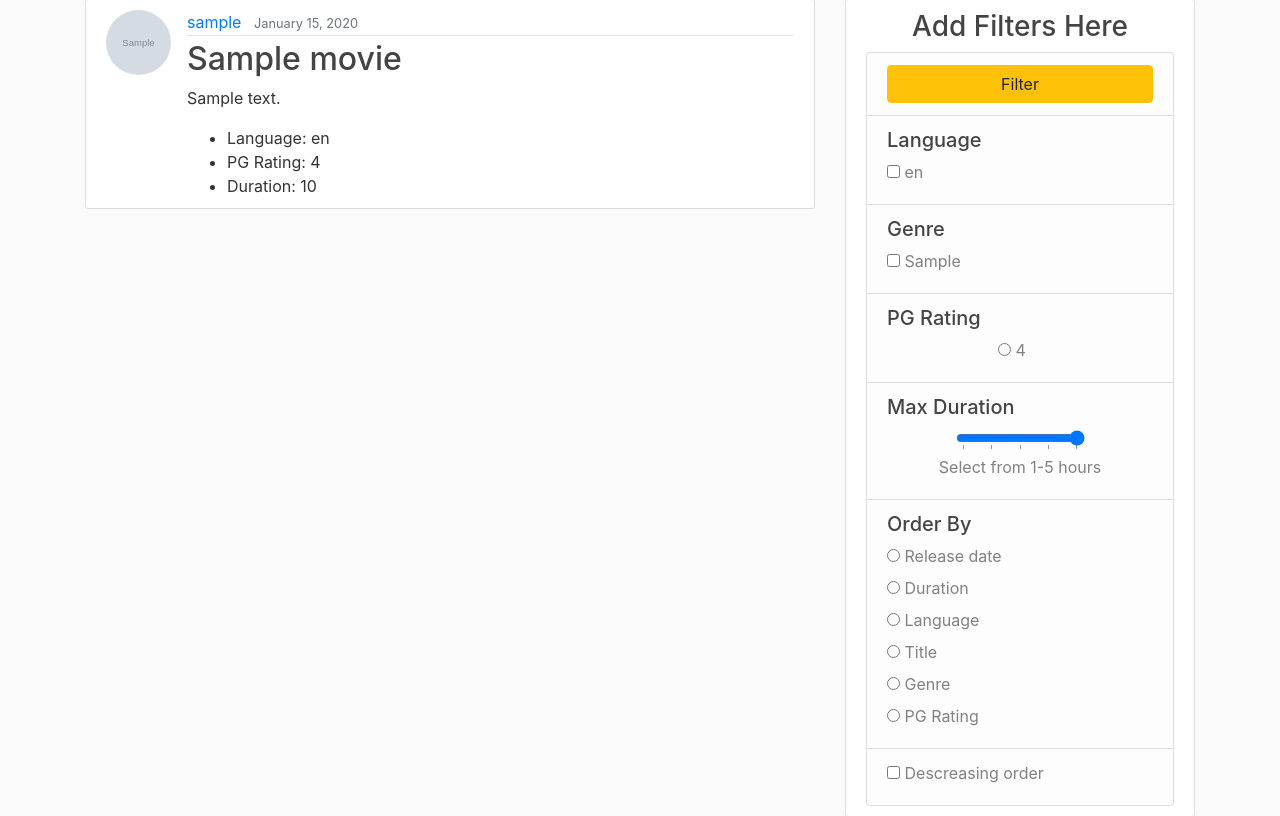
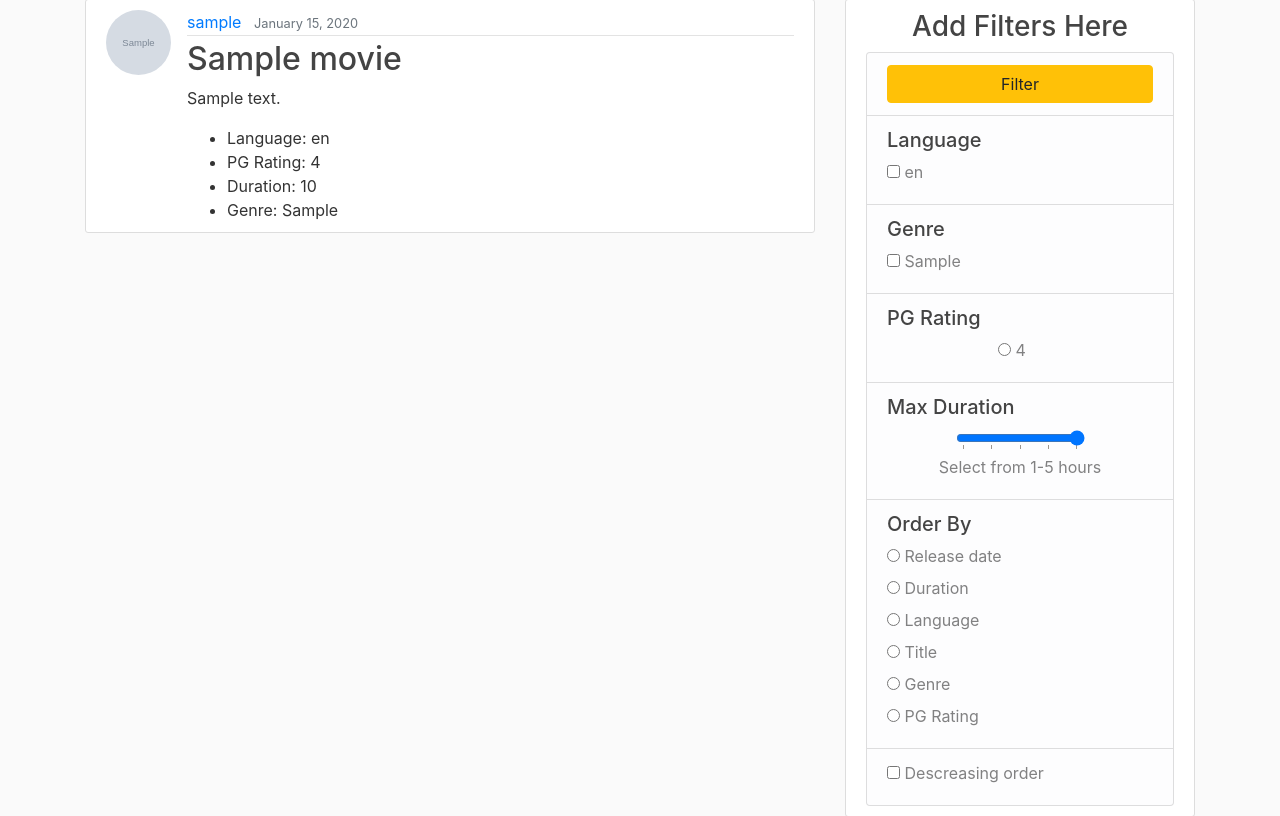
Before and after one commit to AnirudhAchal/Movie_Management_System, a Django app: page / in a window 1280 px wide. Shown: the part 81-897 px from the top of the page. Run offline with Django 3.2, Linux system fonts and the light colour scheme; tables that the repository leaves empty hold one stand-in row (values such as "Sample post"); grey boxes marked "Sample" are stand-in pictures; some libraries are stand-ins or nearby versions.

Commit message:
Genre added to movie block

```diff
--- a/Movie_Management_System/dashboard/templates/dashboard/home.html
+++ b/Movie_Management_System/dashboard/templates/dashboard/home.html
@@ -16,6 +16,7 @@
             <li>Language: {{ movie.language }}</li>
             <li>PG Rating: {{ movie.pg_rating }}</li>
             <li>Duration: {{ movie.duration }}</li>
+            <li>Genre: {{ movie.genre }}</li>
           </ul>
         </div>
       </div>
```
